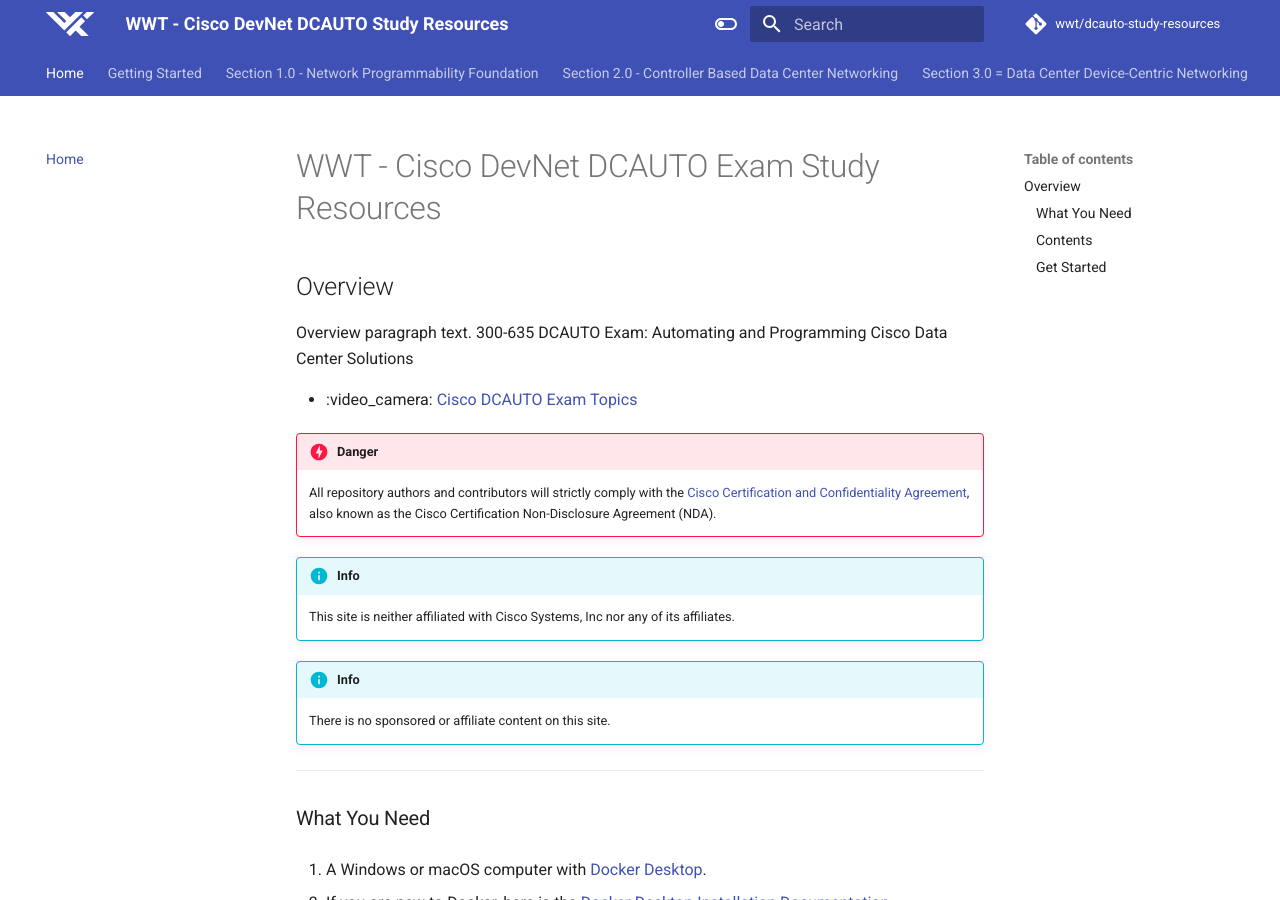
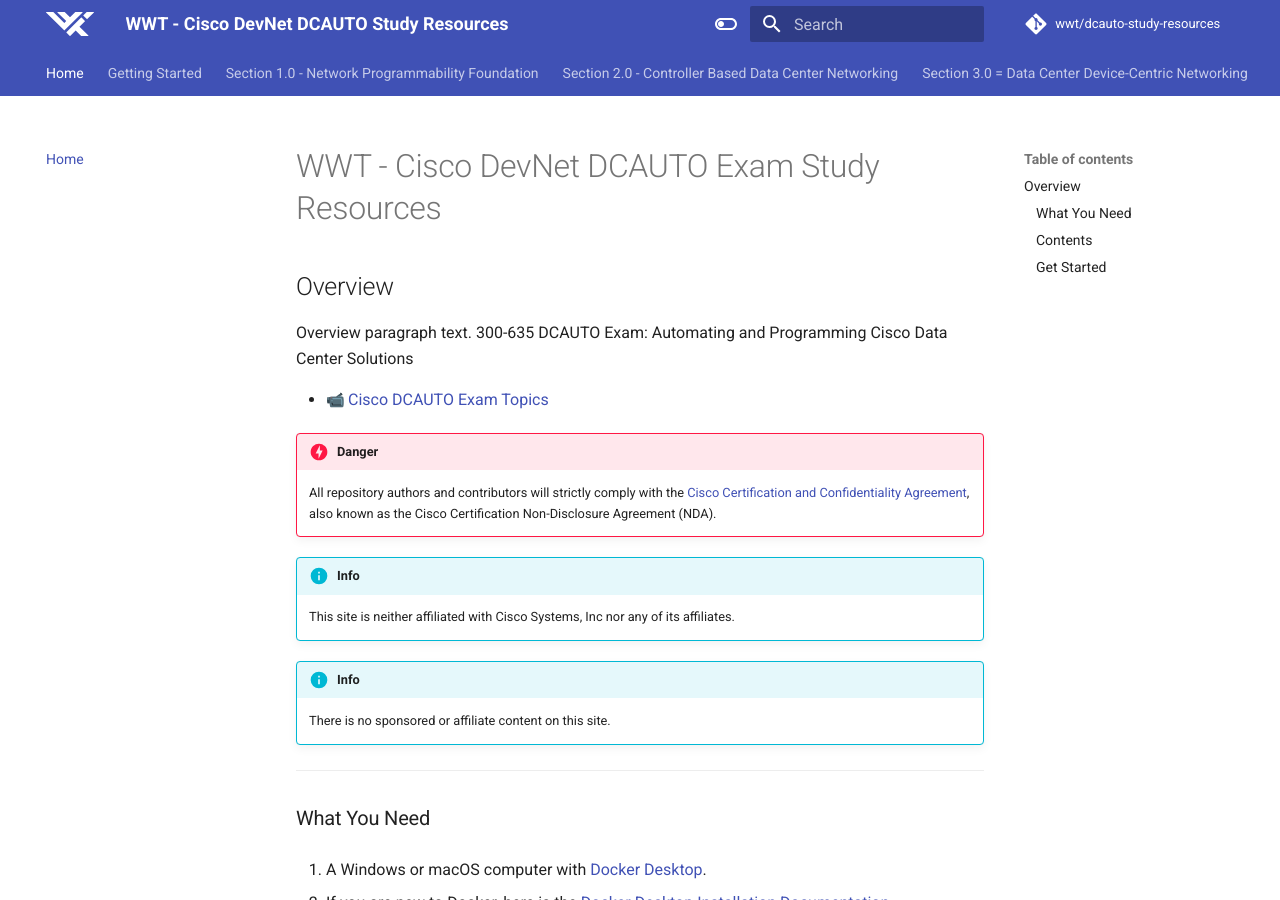
Before and after one commit to wwt/dcauto-study-resources, an MkDocs documentation site: the page built from docs/index.md, in a window 1280 px wide and 900 px high. Built offline with MkDocs 1.6.1 and Material for MkDocs 9.7.7, drawn with Linux system fonts in a browser that asks for light colours; emoji names are drawn with the system emoji font; comment, search, counter and statistics services are not loaded.

Commit message:
Remove quotes from markdown_extensions

```diff
--- a/mkdocs.yml
+++ b/mkdocs.yml
@@ -69,8 +69,8 @@
 
 markdown_extensions:
   - pymdownx.emoji:
-      emoji_index: "!!python/name:materialx.emoji.twemoji"
-      emoji_generator: "!!python/name:materialx.emoji.to_svg"
+      emoji_index: !!python/name:materialx.emoji.twemoji
+      emoji_generator: !!python/name:materialx.emoji.to_svg
   - admonition
   - attr_list
   - pymdownx.tasklist
```
